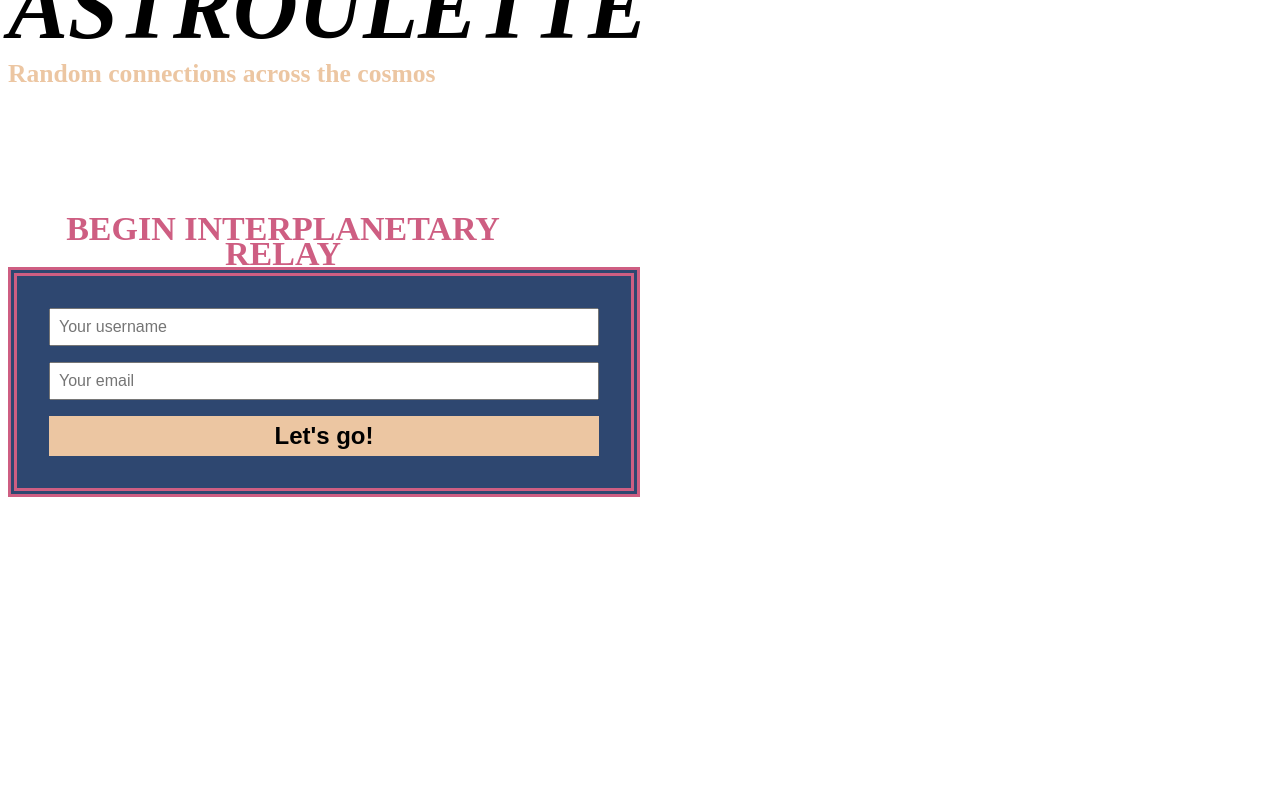
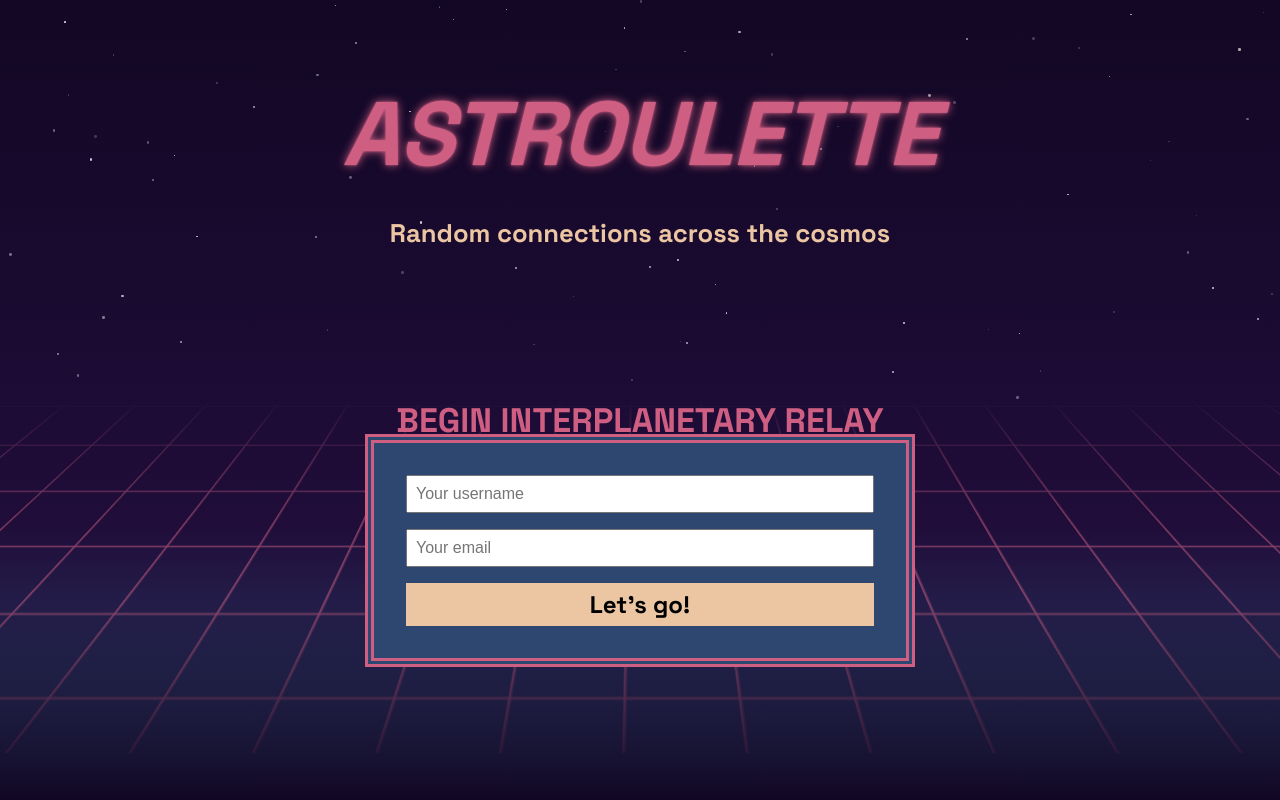
Before and after one commit to alvaroglvn/astroulette, a SvelteKit app in the folder frontend/: page / in a window 1280 px wide. Built offline with nearby package versions, Linux system fonts and the light colour scheme.

Commit message:
frontend files - moved to protected folder

```diff
--- a/frontend/src/routes/chat/+page.svelte
+++ b/frontend/src/routes/+layout.svelte
@@ -1,27 +1,21 @@
 <script>
   import Background from '$lib/components/Background.svelte';
-  import CharacterCard from '$lib/components/CharacterCard.svelte';
-  import ChatBox from '$lib/components/ChatBox.svelte';
-  import { characterStore } from '$lib/stores/character';
+
+  let { children } = $props();
 </script>
 
-<Background />
-
 <main>
-  {#if $characterStore}
-    <CharacterCard
-      imageUrl={$characterStore.character.image_url}
-      planetName={$characterStore.character.planet_name}
-      characterName={$characterStore.character.name}
-    />
-  {/if}
-
-  <ChatBox />
+  <Background />
+  {@render children()}
 </main>
 
 <style>
-  /* TODO: Strange to see fonts and global styles here */
   @import url('https://fonts.googleapis.com/css2?family=Space+Grotesk:wght@300..700&display=swap');
+
+  :root {
+    --font-display: 'Space Grotesk', sans-serif;
+    --pink-500: #ce5e82;
+  }
 
   :global(html, body) {
     margin: 0;
@@ -30,6 +24,8 @@
     height: 100vh;
     overflow: hidden;
     position: relative;
+    font-family: var(--font-display);
+    color: var(--pink-500);
   }
 
   :global(body) {
@@ -45,7 +41,8 @@
   main {
     display: flex;
     flex-direction: row;
-    align-items: start;
+    align-items: center;
+    justify-content: center;
     height: 100%;
     width: 100%;
     padding: 5rem;
```
Also changed, not shown: frontend/src/routes/(protected)/chat/+page.svelte (added, +15 -0 lines), frontend/src/routes/(protected)/+layout.server.ts (renamed from frontend/src/routes/protected/+layout.server.ts), frontend/src/routes/(protected)/+layout.svelte (renamed from frontend/src/routes/protected/+layout.svelte), frontend/src/routes/(protected)/loading/+page.svelte (renamed from frontend/src/routes/loading/+page.svelte).
